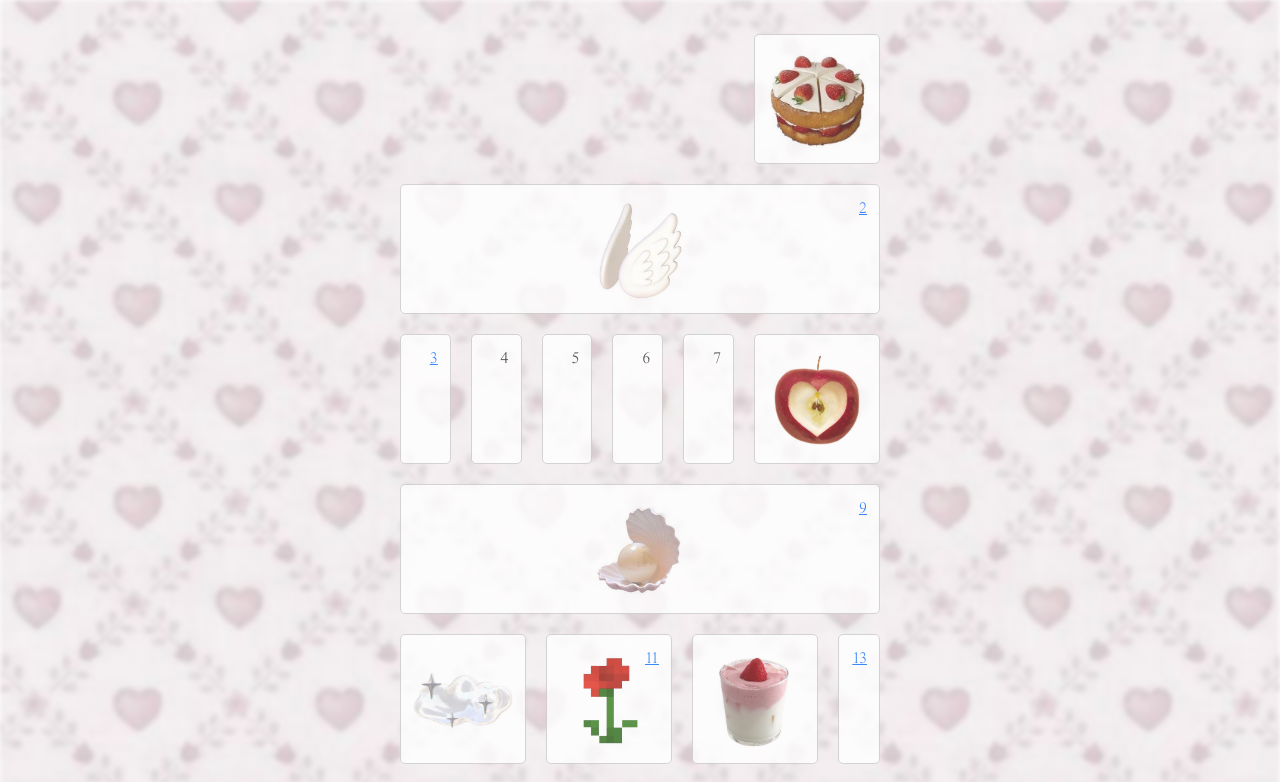
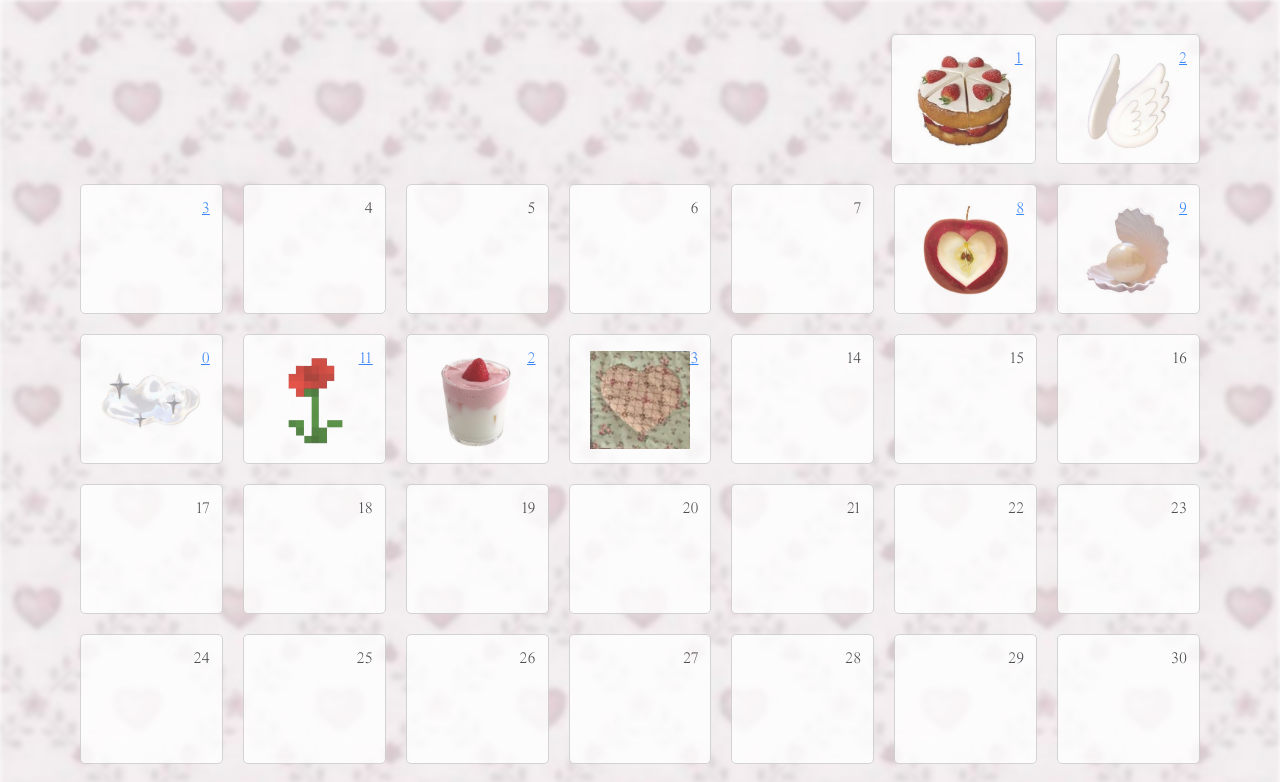
Before and after one commit to ashlxyzhang/ashs_wrld, a React (Vite) app: page /advent in a window 1280 px wide. Shown: the top 782 px of the page. Built offline with nearby package versions, Linux system fonts and the light colour scheme.

Commit message:
day 13 - finishing quilt

```diff
--- a/src/components/Advent/Advent.tsx
+++ b/src/components/Advent/Advent.tsx
@@ -85,6 +85,11 @@ const Advent = () => {
           </div>
           <div className="col">
             <Link to="13">13</Link>
+            <img
+              className="mx-auto d-block"
+              src="/Advent/quilt/patch2.png"
+              alt="patch"
+            />
           </div>
           <div className="col">14</div>
           <div className="col">15</div>
--- a/src/components/Advent/Thirteen.tsx
+++ b/src/components/Advent/Thirteen.tsx
@@ -23,7 +23,7 @@ const Thirteen = () => {
           Make a quilt!
         </span>
         <span>Patches</span>
-        <div className="d-flex flex-wrap container justify-content-center align-items-center">
+        <div className="d-flex flex-wrap patch-container justify-content-center align-items-center">
           {Array.from({ length: 11 }, (_, index) => 1 + index).map(
             (patch, index) => (
               <img
--- a/src/styling/Quilt.css
+++ b/src/styling/Quilt.css
@@ -8,7 +8,7 @@
     width: 50px;
 }
 
-.container {
+.patch-container {
     width: 500px !important;
 }
 
```
